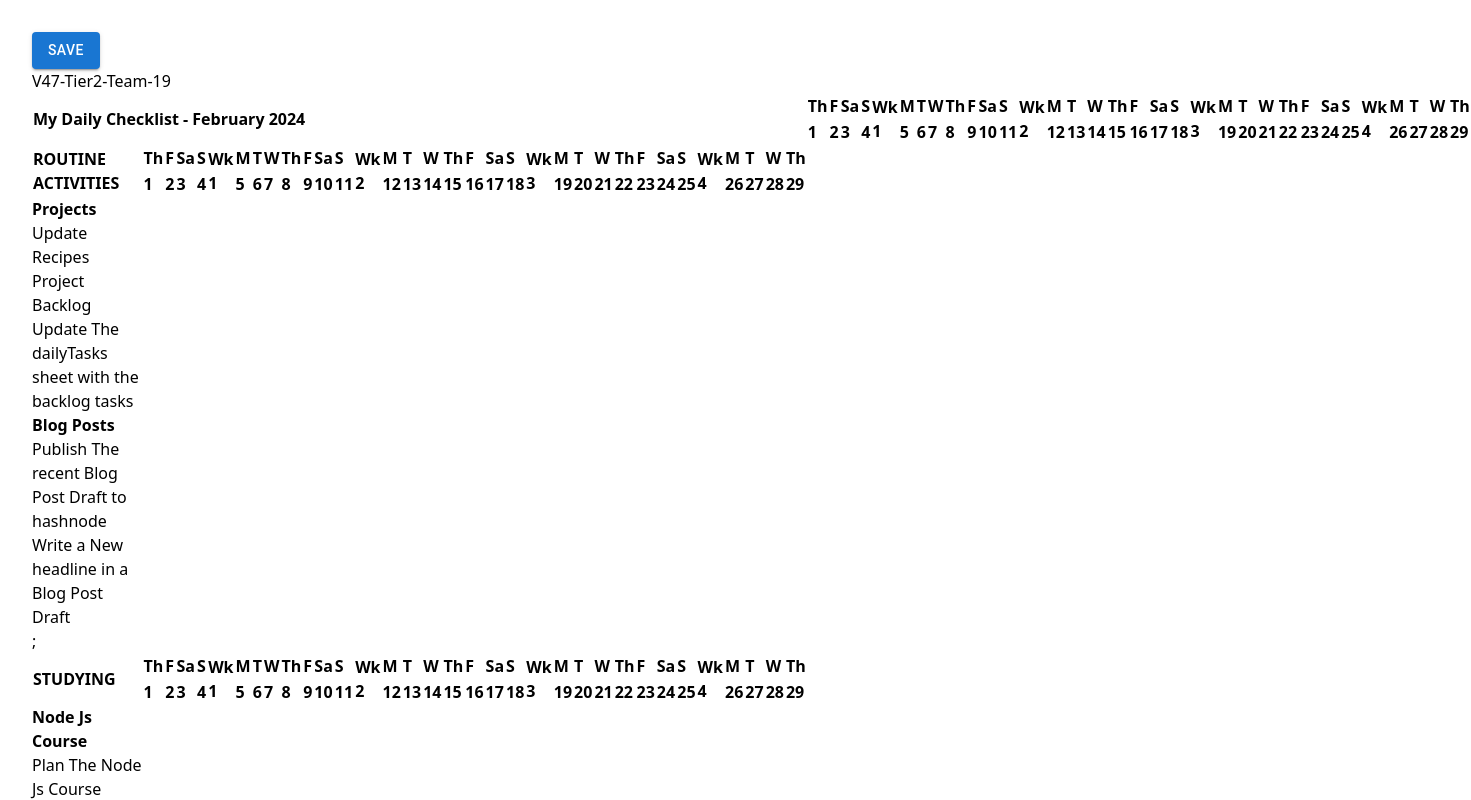
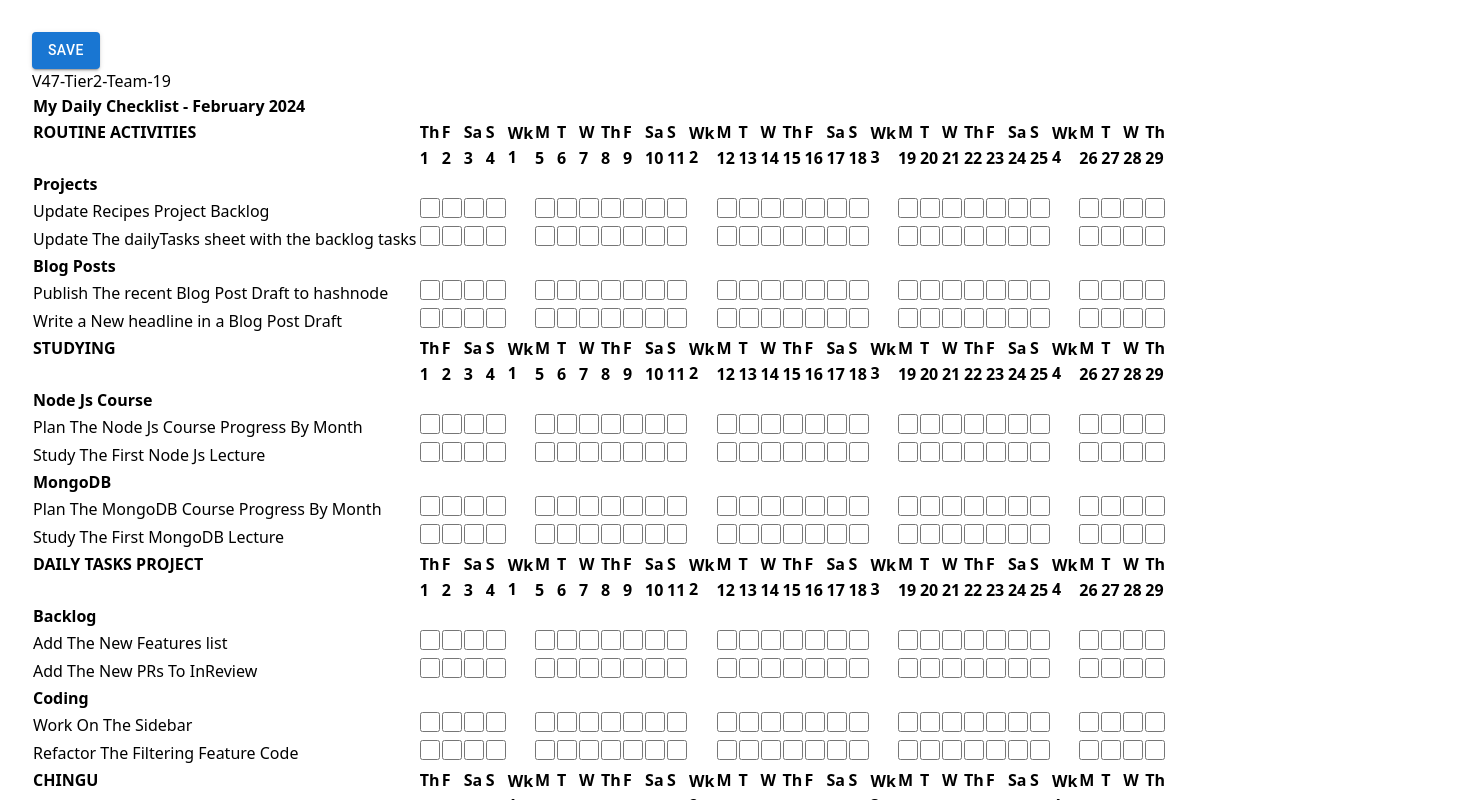
Before and after one commit to jasonavecilla/Task-Tracker, a React (Vite) app: page / in a window 1280 px wide. Shown: the top 800 px of the page, 1471 px wide, since content can reach past the window. Built offline with nearby package versions, Linux system fonts and the light colour scheme.

Commit message:
Implemented checkboxes

```diff
--- a/src/components/RowHeader.tsx
+++ b/src/components/RowHeader.tsx
@@ -1,3 +1,5 @@
+import "./table.css";
+import { useCurrentMonth } from "../hooks/useCurrentMonth";
 import { Activity, Category } from "./Interfaces";
 import TableHeader from "./TableHeader";
 
@@ -7,25 +9,38 @@ interface RowHeaderProps {
 
 const Popup = (name: string, description: string) => alert(`Name: ${name}\nDescription: ${description}`);
 
+const { weekDays } = useCurrentMonth();
+
 const taskRows = (activity: Activity) =>
   activity.Tasks.map((task) => (
-    <tr className="text-nowrap" role="button" onClick={() => Popup(task.taskName, task.taskDescription)}>
-      {task.taskName}
-    </tr>));
+    <tr>
+      <td className="text-nowrap" role="button" onClick={() => Popup(task.taskName, task.taskDescription)}>{task.taskName}</td>
+      {checkboxRow()}
+    </tr>
+    ));
+
+const checkboxRow = () =>
+  weekDays.map((day) =>
+  <>
+    <td className='center'>
+      <input type="checkbox" />
+    </td>
+    {day === "S" && <td></td>}
+    </>);
 
 const activityRows = (category: Category) =>
   category.activityTypes.map((activity) => (
-    <tr className="text-nowrap">
-      <b>{activity.activityName}</b>
+    <>
+      <tr><th className="px-2">{activity.activityName}</th></tr>
       {taskRows(activity)}
-    </tr>));
+    </>));
 
   const categoryRows = (categories: Category[]) =>
     categories?.map((category) => (
-      <tr className="text-nowrap">
+      <>
         <TableHeader title={category.categoryName} />
-        {activityRows(category)};
-      </tr>));
+        {activityRows(category)}
+      </>));
 
 const RowHeader = ({ categories }: RowHeaderProps) => {
   return (
--- a/src/components/TableHeader.tsx
+++ b/src/components/TableHeader.tsx
@@ -1,3 +1,4 @@
+import "./table.css";
 import { useCurrentMonth } from "../hooks/useCurrentMonth";
 
 interface TableHeaderProps {
@@ -29,15 +30,19 @@ const TableHeader = ({ title }: TableHeaderProps) => {
   ));
 
   return (
-    <>
-      <tr>
+    title?
+    (<>
         <th rowSpan={2} className="text-nowrap">
-          {title ?? `My Daily Checklist - ${currentMonth} ${currentYear}`}
+          {title}
         </th>
-        {weekDayRows}
-      </tr>
-      <tr>{monthDayRows}</tr>
-    </>
+        <tr>{weekDayRows}</tr>
+        <tr><td></td>{monthDayRows}</tr>
+    </>):
+    (<>
+        <th className="text-nowrap">
+          {`My Daily Checklist - ${currentMonth} ${currentYear}`}
+        </th>
+    </>)
   );
 };
 
--- /dev/null
+++ b/src/components/table.css
@@ -0,0 +1,11 @@
+.center {
+    text-align: center;
+    /* center checkbox horizontally */
+    vertical-align: middle;
+    /* center checkbox vertically */
+  }
+
+input {
+    width: 20px;
+    height: 20px;
+  }
```
